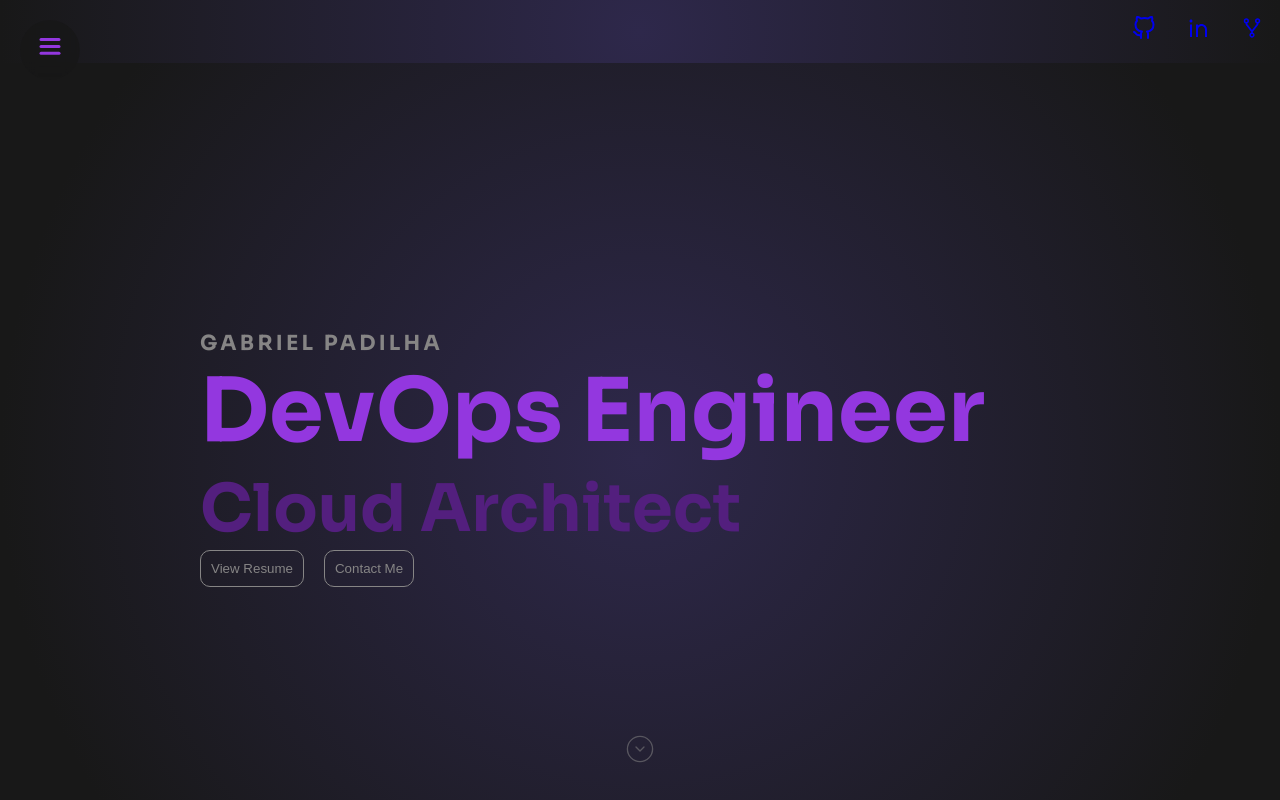
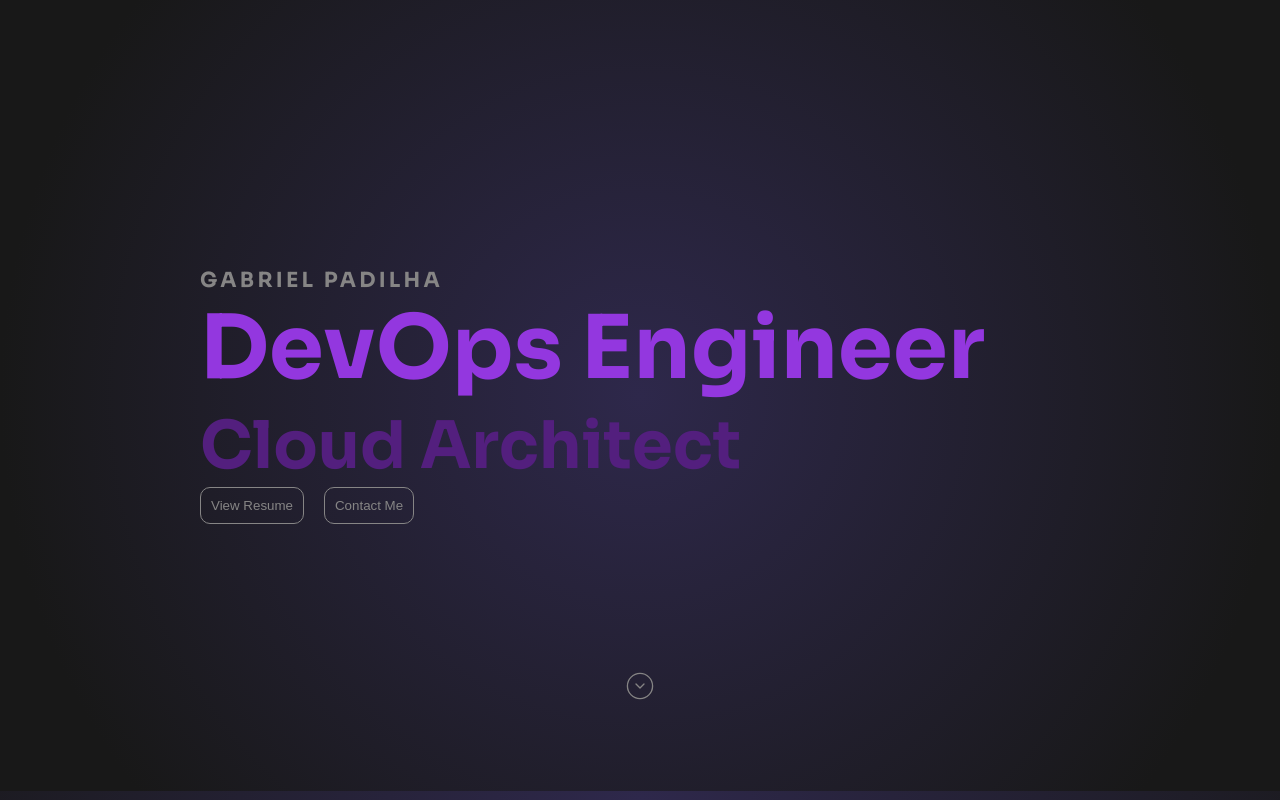
Before and after one commit to Padzx/padzx_portfolio_v1, a React (Vite) app: page / in a window 1280 px wide. Before the commit this address led to /home. Shown: the top 800 px of the page. Built offline with nearby package versions, Linux system fonts and the light colour scheme.

Commit message:
portfolio-react-vite

```diff
--- a/package.json
+++ b/package.json
@@ -29,6 +29,7 @@
     "react-tsparticles": "^2.12.2",
     "slick-carousel": "^1.8.1",
     "styled-components": "^6.1.8",
+    "tailwindcss": "^3.4.3",
     "three": "^0.163.0"
   },
   "devDependencies": {
@@ -42,7 +43,6 @@
     "eslint-plugin-react-refresh": "^0.4.6",
     "postcss": "^8.4.38",
     "sass": "^1.75.0",
-    "tailwindcss": "^3.4.3",
     "vite": "^5.2.0"
   }
 }
--- a/src/App.jsx
+++ b/src/App.jsx
@@ -1,18 +1,17 @@
 import React from 'react';
-import { BrowserRouter as Router, Routes, Route } from 'react-router-dom';
 import './index.scss';
-import Redirect from './utils/pageLink';
-import Home from './pages/home';
-
-
+import Hero from './components/hero/hero';
+import Branding from './components/branding/branding';
 
 export default function App() {
   return (
-    <Router>
-      <Routes>
-        <Route path="/" element={<Redirect to="/home" />} />
-        <Route path="/home" element={<Home />} />
-      </Routes>
-    </Router>
+    <div>
+      <section>
+        <Hero />
+      </section>
+      <section>
+        <Branding />
+      </section>
+    </div>
   );
 }
--- a/src/components/branding/branding.jsx
+++ b/src/components/branding/branding.jsx
@@ -3,7 +3,7 @@
 import { useRef } from "react";
 import "./branding.scss";
 
-const Brading = () => {
+const Branding = () => {
   const ref = useRef();
 
   return (
@@ -34,4 +34,4 @@ const Brading = () => {
   );
 };
 
-export default Brading;
+export default Branding;
--- a/src/index.scss
+++ b/src/index.scss
@@ -13,7 +13,12 @@ html{
     }
 
     body{
-    font-family: 'Sora', sans-serif;
+        $color-1: rgb(46, 40, 75);
+        $color-2: rgb(24, 24, 24);
+
+        height: calc(113% - 113px);
+        background: radial-gradient(circle farthest-side, $color-1, $color-2);
+        font-family: 'Sora', sans-serif;
 
 
 }
--- a/src/pages/home.jsx
+++ /dev/null
@@ -1,41 +0,0 @@
-// ---> Home Component (Default) <---
-
-import Navbar from "../components/navbar/navbar";
-import Hero from "../components/hero/hero";
-import Branding from "../components/branding/branding";
-import Projects from "../components/projects/projects";
-import Skills from "../components/skills/skills";
-import Aboutme from "../components/aboutme/aboutme";
-
-
-
-
-
-const Home = () => {
-
-
-    return(
-
-        <div>
-
-            <section id="Home">
-                <Navbar />
-                <Hero />
-            </section>
-            <section>
-                <Branding />
-            </section>
-            <section id="Aboutme">
-                <Aboutme />
-            </section>
-            <section id="Skills">
-                <Skills />
-            </section>
-            <section id="Projects">
-                <Projects />
-            </section>
-        </div>
-    );
-}
-
-export default Home;
--- a/src/utils/pageLink.js
+++ /dev/null
@@ -1,14 +0,0 @@
-import { useEffect } from 'react';
-import { useNavigate } from 'react-router-dom';
-
-function Redirect({ to }) {
-  const navigate = useNavigate();
-
-  useEffect(() => {
-    navigate(to, { replace: true });
-  }, [navigate, to]);
-
-  return null;
-}
-
-export default Redirect;
```
Also changed, not shown: 1 other file (tests, documents, lock files or other folders).
